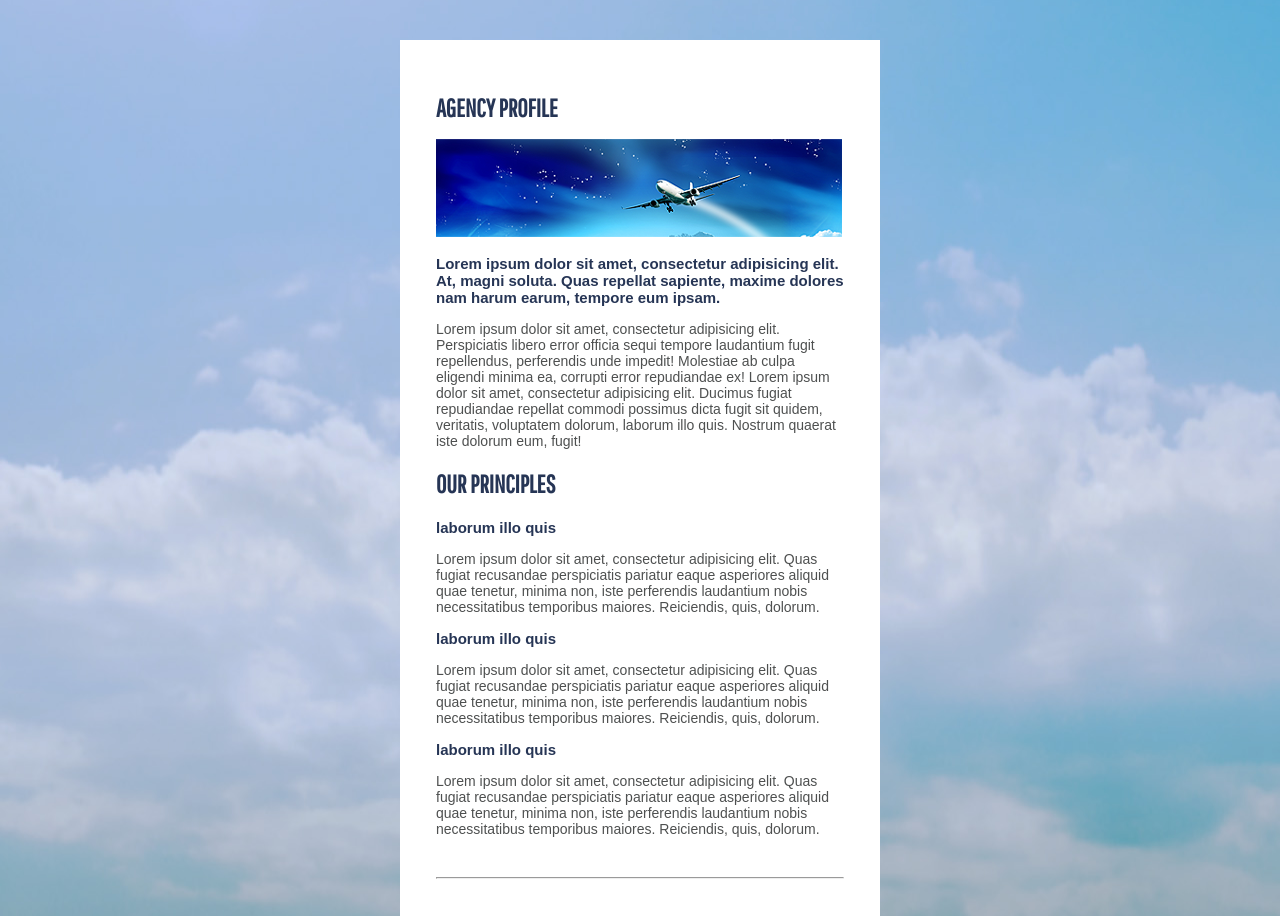
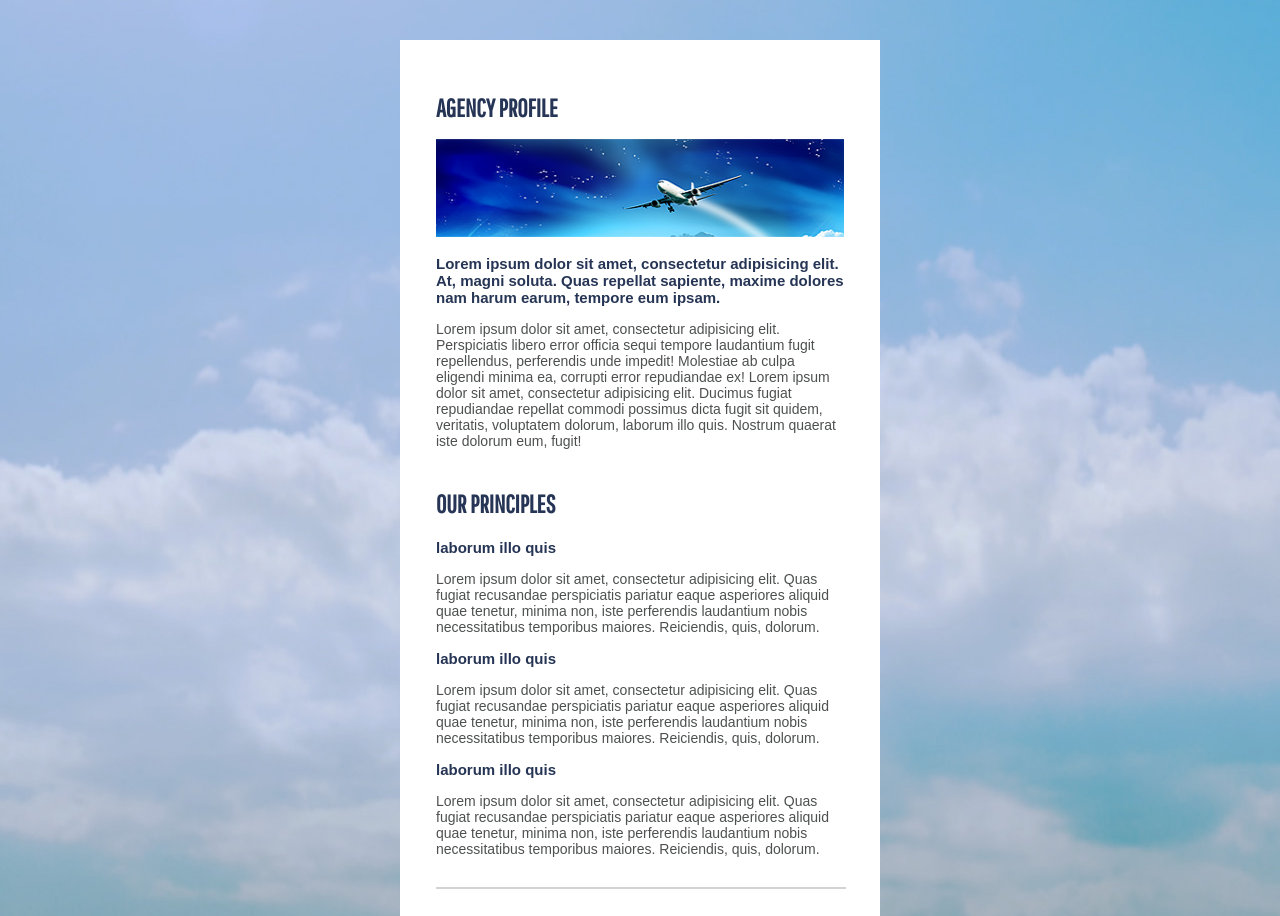
Before and after one commit to Remas-Ulianytskiy/fe-core-hw, a plain HTML site: page module-3/main/index.html in a window 1280 px wide. Shown: the top 916 px of the page. Drawn offline with Linux system fonts and the light colour scheme.

Commit message:
add HW main and additional module-3 n4

```diff
--- a/module-3/additional/css/styles.css
+++ b/module-3/additional/css/styles.css
@@ -1,8 +1,7 @@
 body {
   margin: 0;
   padding: 0;
-  font-size: 14px;
-  font-family: "Arial";
+  font-family: "Arial", sans-serif;
 }
 
 h1, h2, h3, ul p {
@@ -10,8 +9,8 @@ h1, h2, h3, ul p {
 }
 
 h1, h2 {
-  font-size: 25px;
-  font-family: "RGO";
+  font-size: 28px;
+  font-family: "RGO", sans-serif;
 }
 
 h3 {
@@ -26,22 +25,19 @@ ul {
   list-style-image: url("../img/strelka.png");
 }
 
-ul p {
-  color: rgb(38, 53, 85);
-}
-
 img {
-  height: auto;
-  width: 408px;
+  width: 100%;
 }
 
 .wrapper {
   width: 480px;
-  height: auto;
   margin: auto;
-  padding: 36px;
+  padding: 32px;
   box-sizing: border-box;
   background: rgb(255, 255, 255);
+  /*border добавлен для простоты воспрития */
+  border-left: 2px solid rgb(211, 211, 211);
+  border-right: 2px solid rgb(211, 211, 211);
 }
 
 @font-face {
--- a/module-3/main/css/styles.css
+++ b/module-3/main/css/styles.css
@@ -2,8 +2,16 @@ body {
   padding: 0;
   margin: 40px 0;
   font-size: 14px;
-  font-family: "Arial";
+  font-family: "Arial", sans-serif;
   background: rgb(153, 230, 255) url("../img/back.jpg") 50% 50% no-repeat;
+}
+
+.wrapper {
+  width: 480px;
+  margin: auto;
+  padding: 36px;
+  box-sizing: border-box;
+  background: rgb(255, 255, 255);
 }
 
 h1, h2, h3, ul p {
@@ -12,7 +20,7 @@ h1, h2, h3, ul p {
 
 h1, h2 {
   font-size: 25px;
-  font-family: "RGO";
+  font-family: "RGO", sans-serif;
 }
 
 h3 {
@@ -30,17 +38,20 @@ ul {
   display: inline-block;
 }
 
-hr {
-  margin: 40px 0;
+img {
+  width: 100%;
 }
 
-.wrapper {
-  width: 480px;
-  height: auto;
-  margin: auto;
-  padding: 36px;
-  box-sizing: border-box;
-  background: rgb(255, 255, 255);
+.first-part {
+  margin-bottom: 40px;
+}
+
+.second-part::after {
+  content: "";
+  width: 100%;
+  margin: 30px auto;
+  display: block;
+  border: 1px solid rgb(211, 211, 211);
 }
 
 @font-face {
--- a/module-3/main/index.html
+++ b/module-3/main/index.html
@@ -10,7 +10,7 @@
 <body>
   <div class="wrapper">
     <!-- Первая часть документа -->
-    <div>
+    <div class="first-part">
       <h1>AGENCY PROFILE</h1>
       <img src="img/plane.png" alt="Plane">
       <h3>
@@ -21,7 +21,7 @@
       </p>
     </div>
     <!-- Вторая часть документа -->
-    <div>
+    <div class="second-part">
       <h2>OUR PRINCIPLES</h2>
       <h3>laborum illo quis</h3>
       <p>
@@ -36,7 +36,6 @@
         Lorem ipsum dolor sit amet, consectetur adipisicing elit. Quas fugiat recusandae perspiciatis pariatur eaque asperiores aliquid quae tenetur, minima non, iste perferendis laudantium nobis necessitatibus temporibus maiores. Reiciendis, quis, dolorum.
       </p>
     </div>
-    <hr>
     <!-- Третья часть документа -->
     <div>
       <h2>WHAT WE OFFER</h2>
```
Also changed, not shown: module-3/additional/img/strelka.png.
